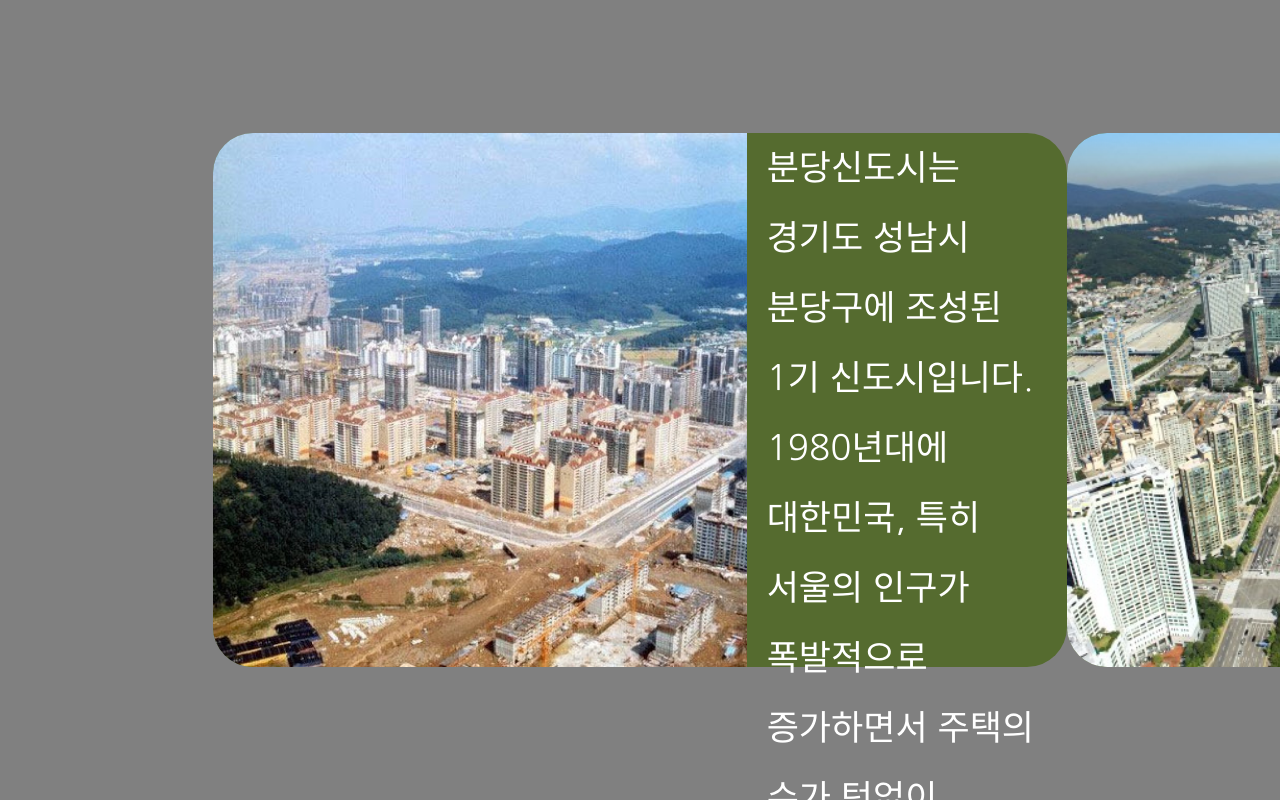
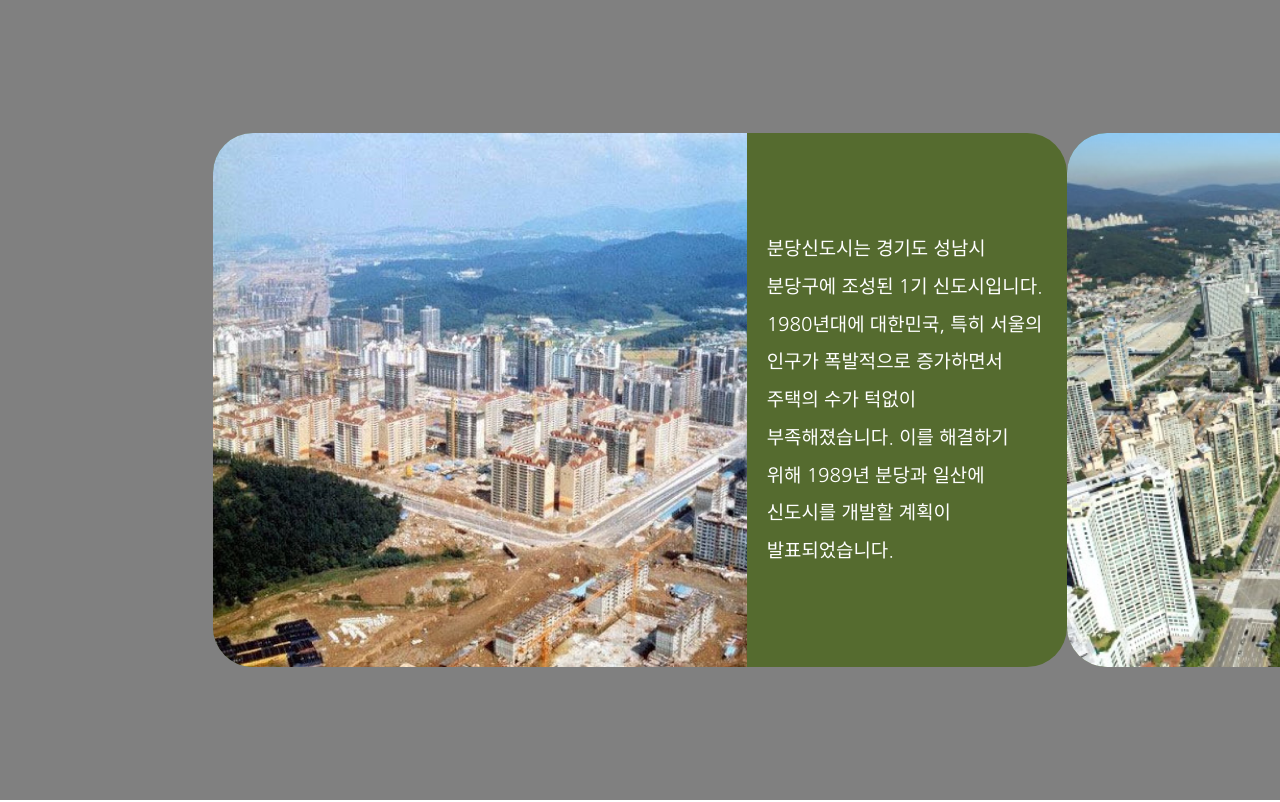
Before and after one commit to SASA-Floyd/borders, a plain HTML site: page bundang.html in a window 1280 px wide. Shown: the top 802 px of the page. Drawn offline with Linux system fonts and the light colour scheme; a web font is replaced by a local one.

Commit message:
font size

```diff
--- a/bundang.html
+++ b/bundang.html
@@ -121,6 +121,7 @@
                 </div>
                 <button class='next'></button>
             </div>
+
             <div class='horizontal-page' style="background-color: royalblue;">
                 <img src='./css/img/KakaoTalk_20201111_230729236_08.jpg'>
                 <div class='hidden article'>
@@ -133,11 +134,7 @@
     </div>
 </body>
 
-<style>
-    .article {
-        font-size: 35px;
-    }
-</style>
+
 
 <script src='./javascript/main.js'>
 
--- a/css/style.css
+++ b/css/style.css
@@ -5,6 +5,7 @@
 body {
     font-family: 'Nanum Gothic', sans-serif;
     /* font-family: 'Nanum Brush Script',cursive; */
+    font-size: 0.5cm;
 }
 
 .container {
--- a/javascript/main.js
+++ b/javascript/main.js
@@ -106,7 +106,7 @@ function downButtonAction() {
     }
 
     function _triggerScrollDown() {
-        console.log('sdf');
+        // console.log('sdf');
         window.scrollBy(0, netHeight);
     }
 
```
